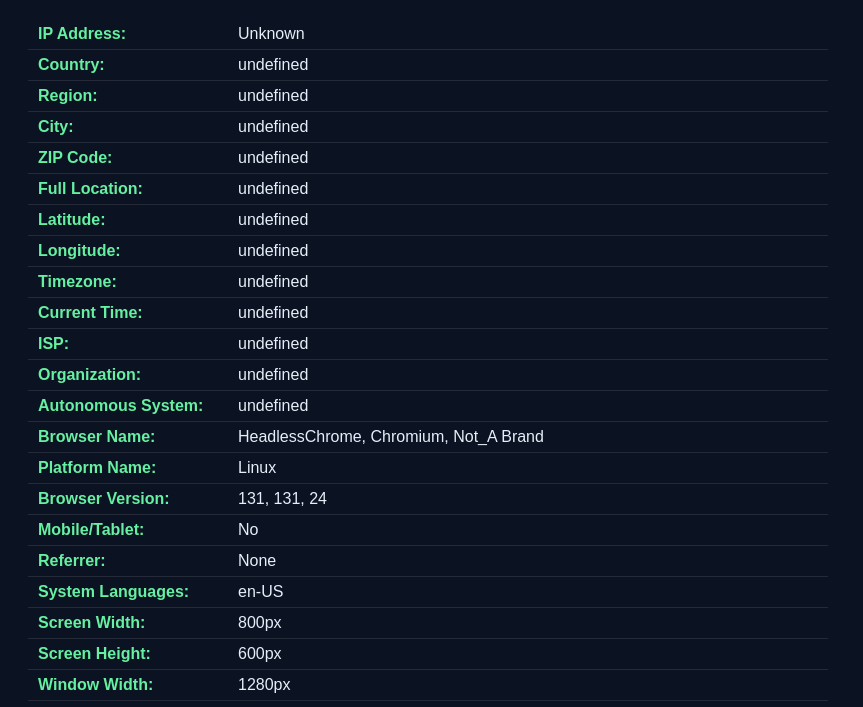
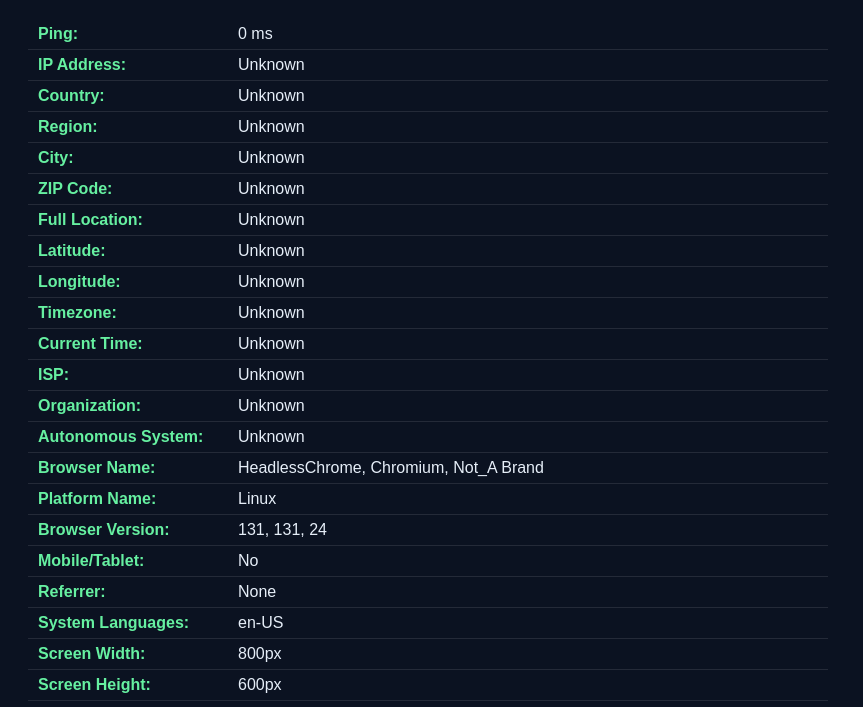
Before and after one commit to Smuxfy/info.smuxfy.xyz, a plain HTML site: page index.html in a window 1280 px wide. Shown: the part 89-796 px from the top of the page, without its empty margins (0-863 px from the left). Drawn offline with Linux system fonts and the light colour scheme; no server answers.

Commit message:
Update index.html

```diff
--- a/index.html
+++ b/index.html
@@ -27,33 +27,53 @@
 </table>
 
 <script>
-// Function to get IP & location from ipapi.co
+// Your ipinfo.io token
+const IPINFO_TOKEN = 'b86640cf06e2db';
+
+// Measure ping to page
+async function getPing() {
+  const start = Date.now();
+  try {
+    await fetch(window.location.href, { cache: 'no-store' });
+    const end = Date.now();
+    return end - start;
+  } catch {
+    return 'Ping failed';
+  }
+}
+
+// Fetch IP info from ipinfo.io
 async function getIPInfo() {
   try {
-    const response = await fetch('https://ipapi.co/json/');
-    const data = await response.json();
+    const res = await fetch(`https://ipinfo.io/json?token=${IPINFO_TOKEN}`);
+    const data = await res.json();
+    const [lat, lon] = data.loc ? data.loc.split(',') : [0,0];
     return {
       ip: data.ip,
-      country: data.country_name,
+      country: data.country,
       region: data.region,
       city: data.city,
-      zip: data.postal,
-      location: data.region + ', ' + data.city + ', ' + data.country_name,
-      latitude: data.latitude,
-      longitude: data.longitude,
+      zip: data.postal || 'N/A',
+      location: `${data.city}, ${data.region}, ${data.country}`,
+      latitude: lat,
+      longitude: lon,
       timezone: data.timezone,
       current_time: new Date().toLocaleString('en-GB', { timeZone: data.timezone }),
       isp: data.org,
       org: data.org,
-      asn: data.asn
+      asn: data.org
     };
   } catch (err) {
     console.error(err);
-    return { ip: 'Unknown' };
+    return {
+      ip: 'Unknown', country: 'Unknown', region: 'Unknown', city: 'Unknown', zip: 'Unknown',
+      location: 'Unknown', latitude: 'Unknown', longitude: 'Unknown', timezone: 'Unknown',
+      current_time: 'Unknown', isp: 'Unknown', org: 'Unknown', asn: 'Unknown'
+    };
   }
 }
 
-// Function to get browser/system info
+// Get browser/system info
 function getBrowserInfo() {
   return {
     browser_name: navigator.userAgentData?.brands?.map(b => b.brand).join(', ') || navigator.appName,
@@ -72,11 +92,14 @@ function getBrowserInfo() {
   };
 }
 
-// Combine and display
+// Display all info
 async function showVisitorInfo() {
+  const ping = await getPing();
   const ipInfo = await getIPInfo();
   const browserInfo = getBrowserInfo();
+
   const allInfo = {
+    "Ping": typeof ping === 'number' ? ping + ' ms' : ping,
     "IP Address": ipInfo.ip,
     "Country": ipInfo.country,
     "Region": ipInfo.region,
```
